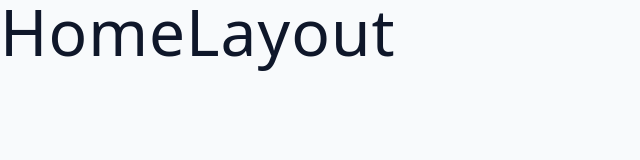
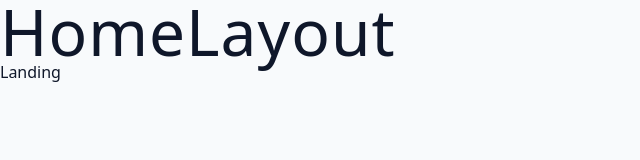
Before and after one commit to thomasjk0831/refreshApp, a React (Vite) app in the folder client/: page / in a window 1280 px wide. Shown: the top 160 px of the page, without its empty margins (0-640 px from the left). Built offline with nearby package versions, Linux system fonts and the light colour scheme.

Commit message:
nested route

```diff
--- a/client/src/App.jsx
+++ b/client/src/App.jsx
@@ -5,26 +5,32 @@
   Register,
   Login,
   DashboardLayout,
+  Landing,
 } from './pages'
 
 const router = createBrowserRouter([
   {
     path: '/',
-    element: <HomeLayout />
+    element: <HomeLayout />,
+    children:[
+      {
+        index: true,
+        element: <Landing />
       },
       {
-    path: '/register',
+        path: 'register',
         element: <Register />
       },
       {
-    path: '/login',
+        path: 'login',
         element: <Login />
       },
       {
-    path: '/dashboard',
+        path: 'dashboard',
         element: <DashboardLayout />
-  },
-
+      }
+    ]
+  }
 ])
 
 const App = () => {
--- a/client/src/pages/HomeLayout.jsx
+++ b/client/src/pages/HomeLayout.jsx
@@ -1,8 +1,12 @@
 import React from 'react'
+import { Outlet } from 'react-router-dom'
 
 const HomeLayout = () => {
   return (
-    <h1>HomeLayout</h1>
+    <div>
+      <h1>HomeLayout</h1>
+      <Outlet />
+    </div>
   )
 }
 
```
Lines whose indentation alone changed are shown as unchanged.
